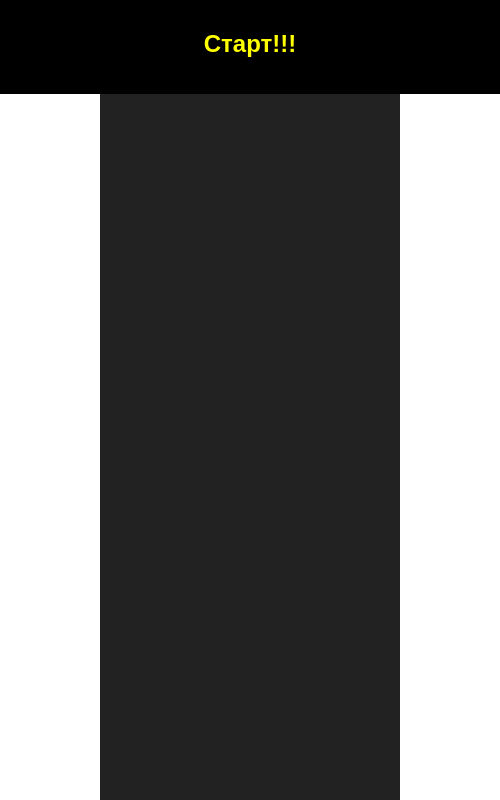
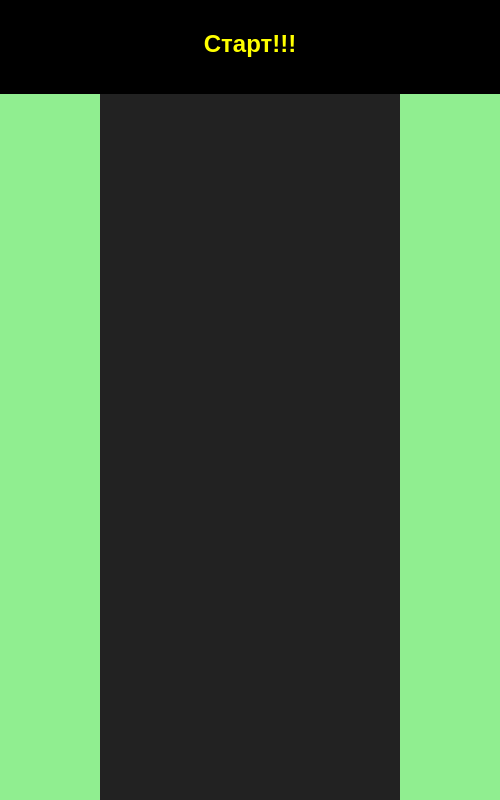
Before and after one commit to IIAjaXII/webrace, an Electron app: page index.html in a window 500 px wide. Drawn offline with Linux system fonts and the light colour scheme.

Commit message:
background

```diff
--- a/style.css
+++ b/style.css
@@ -92,12 +92,12 @@ table {
     font-family: sans-serif;
     font-weight: 700;
 }
-.score , .hiscore{
+.score {
 position: absolute;
 height: 30px;
 top: 0;
 left: 0;
-width: 50%;
+width: 30%;
 background:black;
 padding: 2rem 0;
 z-index: 200;
@@ -108,9 +108,21 @@ font-weight: 500;
 }
 
 .hiscore{
-    height: 30px;
-    left: 50%;
-    width: 50%;
-    background:grey;
-    color: rebeccapurple;
+    position: absolute;
+height: 30px;
+top: 0;
+padding: 2rem 0;
+z-index: 200;
+text-align: center;
+font-family: sans-serif;
+font-weight: 500;
+height: 30px;
+right:  0;
+width: 30%;
+background:grey;
+color: rebeccapurple;
 }
+
+body{
+    background: lightgreen;
+}
```
